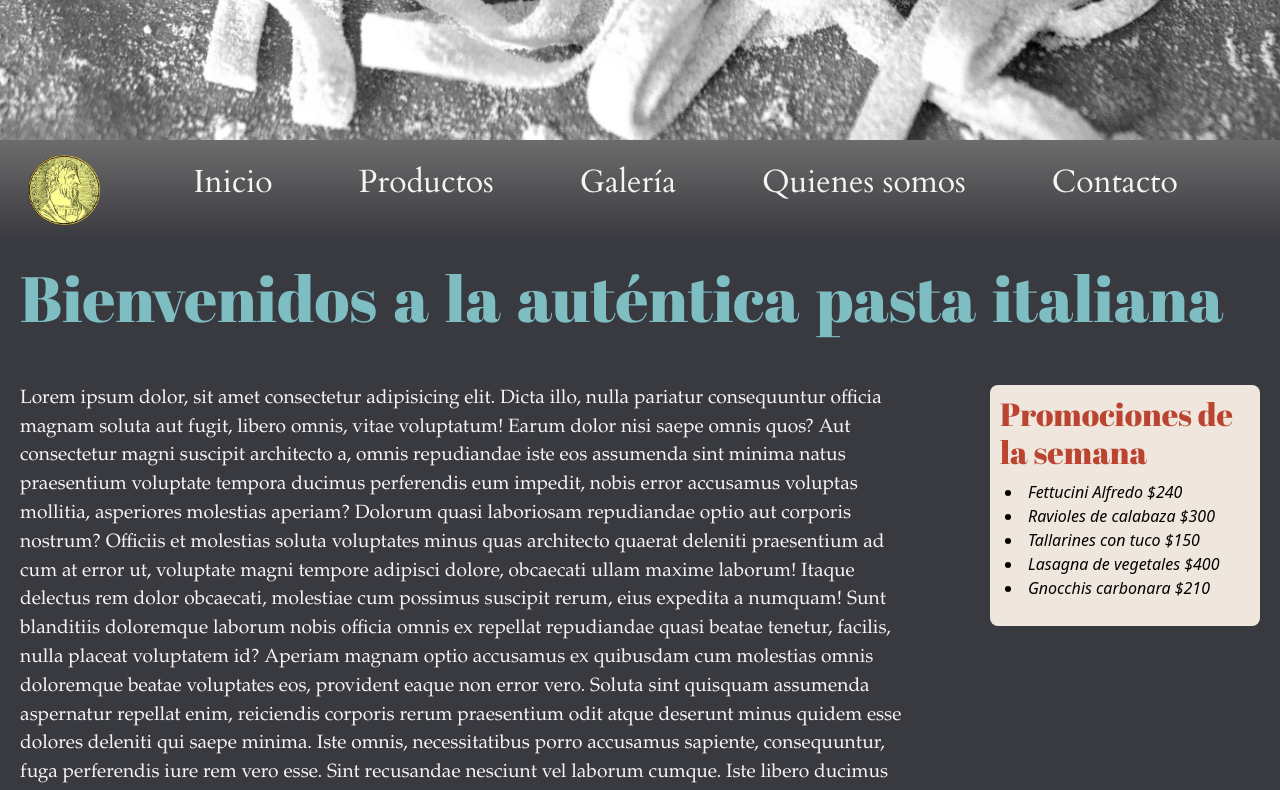
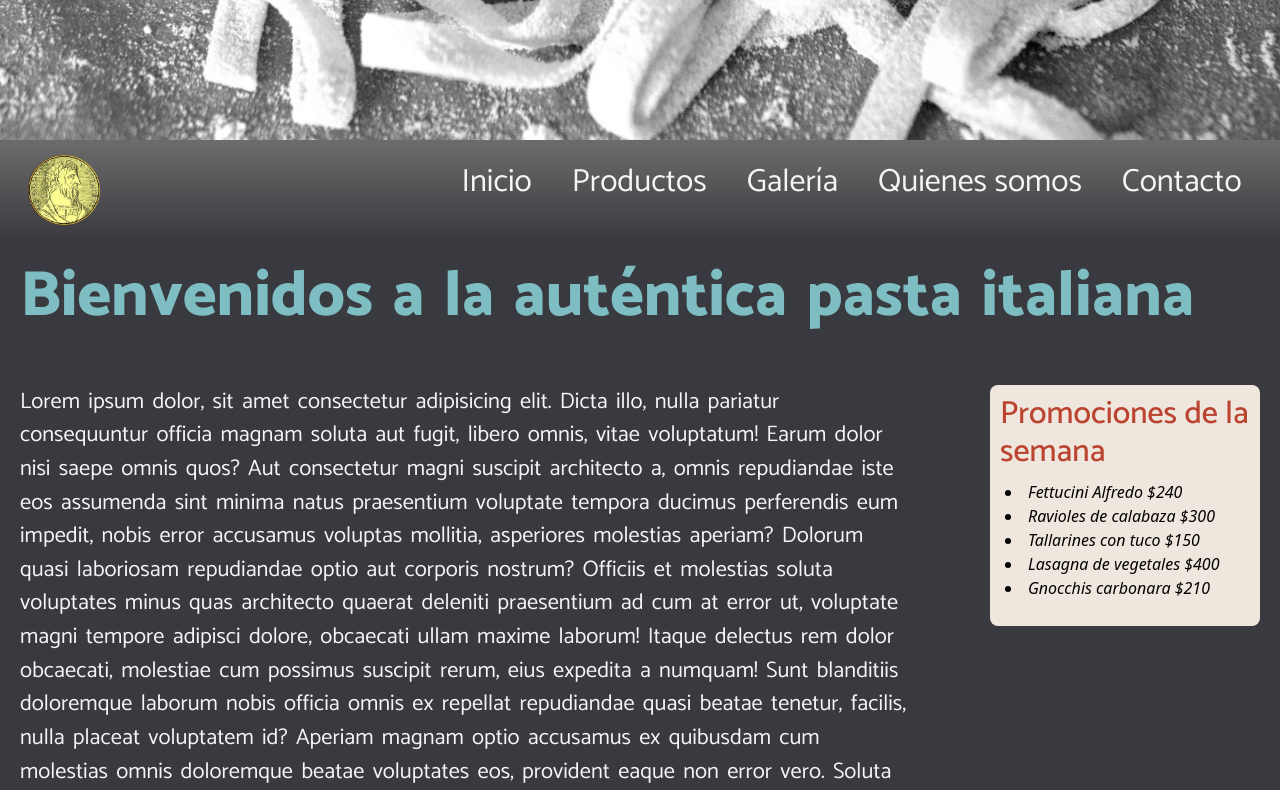
Before and after one commit to sdeymonnaz/WebProyectoPyme, a website: page index.html in a window 1280 px wide. Shown: the part 660-1450 px from the top of the page. Drawn offline with nearby package versions, Linux system fonts and the light colour scheme.

Commit message:
Cambio font y nav a la derecha en desktop

```diff
--- a/SCSS/_header.scss
+++ b/SCSS/_header.scss
@@ -14,15 +14,13 @@
 
         .nav__lista{
             display: flex;
-            justify-content: space-evenly;
             align-items:center;
             list-style: none;
-            padding-left: 0px;
+            padding-left: 0;
 
             .lista__elem{
                 font-family: $familiaMenu;
                 text-decoration: none;
-                padding: 2px;
                 color:$colorParrafo;
             }
 
@@ -52,7 +50,7 @@
             }
 
             .lista__elem:hover{
-                font-size: $tamanioMenu * 1.5;
+                font-size: $tamanioMenu * 1.2;
             }
         }
     }
@@ -79,7 +77,7 @@
             }
 
             .lista__elem:hover{
-                font-size: $tamanioMenuTablet * 1.5;
+                font-size: $tamanioMenuTablet * 1.2;
             }
 
         }
@@ -93,16 +91,17 @@
         height: 100px;
 
             .nav__lista{
-        flex-direction: row;
-        justify-content: space-evenly;
+                flex-direction: row;
+                justify-content: end;
 
 
             .lista__elem{
                 font-size: $tamanioMenu;
+                padding: 20px;
             }
 
             .lista__elem:hover{
-                font-size: $tamanioMenu * 1.5;
+                font-size: $tamanioMenu * 1.2;
             }
         }
     }
--- a/SCSS/_intro.scss
+++ b/SCSS/_intro.scss
@@ -21,6 +21,7 @@
     .intro__titulo{
         color: $colorPrimario;
         font-family: $familiaTitulo;
+        font-weight: $pesoTitulo;
         text-shadow: -1px 1px black;
         padding-left: 10px;
         word-spacing: 5px;
--- a/SCSS/_tipografia.scss
+++ b/SCSS/_tipografia.scss
@@ -1,15 +1,20 @@
-$familiaTitulo: 'Abril Fatface';
+// FORMATO DE TITULOS //
+$familiaTitulo: 'Catamaran', sans-serif;
+$pesoTitulo: 800;
 $tamanioTitulo: 4rem;
 $tamanioTituloMob: 3rem;
 $sombraTitulos: -1px 1px black;
 $espaciadoTitulos: 5px;
 
-$familiaParrafo: Palatino, URW Palladio serif;
-$tamanioParrafo: 1.2rem;
+// FORMATO DE PARRAFOS //
+$familiaParrafo: 'Catamaran', sans-serif;
+$pesoParrafo: 400;
+$tamanioParrafo: 1.4rem;
 $interlineado: 1.5;
 $espaciadoParrafo: 3px;
 
 // MENU DE NAVEGACION //
-$familiaMenu: 'Cardo', serif;
+$familiaMenu: 'Catamaran', sans-serif;
+$pesoMenu:600;
 $tamanioMenu: 2rem;
 $tamanioMenuTablet: 1.5rem;
--- a/SCSS/_tituloPagina.scss
+++ b/SCSS/_tituloPagina.scss
@@ -9,6 +9,7 @@
 
     .tituloPag__titular{
         font-family: $familiaTitulo;
+        font-weight: $pesoTitulo;
         color: $colorSecundario;
         padding: 20px;
         word-spacing: 5px;
--- a/SCSS/estilo.scss
+++ b/SCSS/estilo.scss
@@ -19,7 +19,9 @@ body{
 .parrafo{
     font-size: $tamanioParrafo;
     font-family: $familiaParrafo;
+    font-weight: $pesoParrafo;
     color: $colorParrafo;
+    word-spacing: $espaciadoParrafo;
     padding: 10px;
 }
 
--- a/index.html
+++ b/index.html
@@ -5,8 +5,9 @@
     <meta http-equiv="X-UA-Compatible" content="IE=edge">
     <meta name="viewport" content="width=device-width, initial-scale=1.0">
     <link rel="stylesheet" href="css/estilocss.css">
-    <link rel="preconnect" href="https://fonts.gstatic.com">
-    <link href="https://fonts.googleapis.com/css2?family=Abril+Fatface&family=Anton&family=Cardo:ital,wght@0,400;0,700;1,400&family=Lobster&display=swap" rel="stylesheet">
+    <link rel="preconnect" href="https://fonts.googleapis.com">
+    <link rel="preconnect" href="https://fonts.gstatic.com" crossorigin>
+    <link href="https://fonts.googleapis.com/css2?family=Catamaran:wght@200;300;400;500;600;700;800;900&display=swap" rel="stylesheet">
     <link rel="stylesheet" href="https://cdnjs.cloudflare.com/ajax/libs/font-awesome/4.7.0/css/font-awesome.min.css">
     <link href="https://cdn.jsdelivr.net/npm/bootstrap@5.0.1/dist/css/bootstrap.min.css" rel="stylesheet" integrity="sha384-+0n0xVW2eSR5OomGNYDnhzAbDsOXxcvSN1TPprVMTNDbiYZCxYbOOl7+AMvyTG2x" crossorigin="anonymous">
     <meta name="description" content="Pastas frescas de producción propia y nuestras ofertas semanales. Suscríbase a nuestro newsletter.">
```
Also changed, not shown: contacto.html (+3 -2 lines), galeria.html (+3 -2 lines), productos.html (+3 -2 lines), quienes.html (+3 -2 lines), CSS/estilocss.css.
